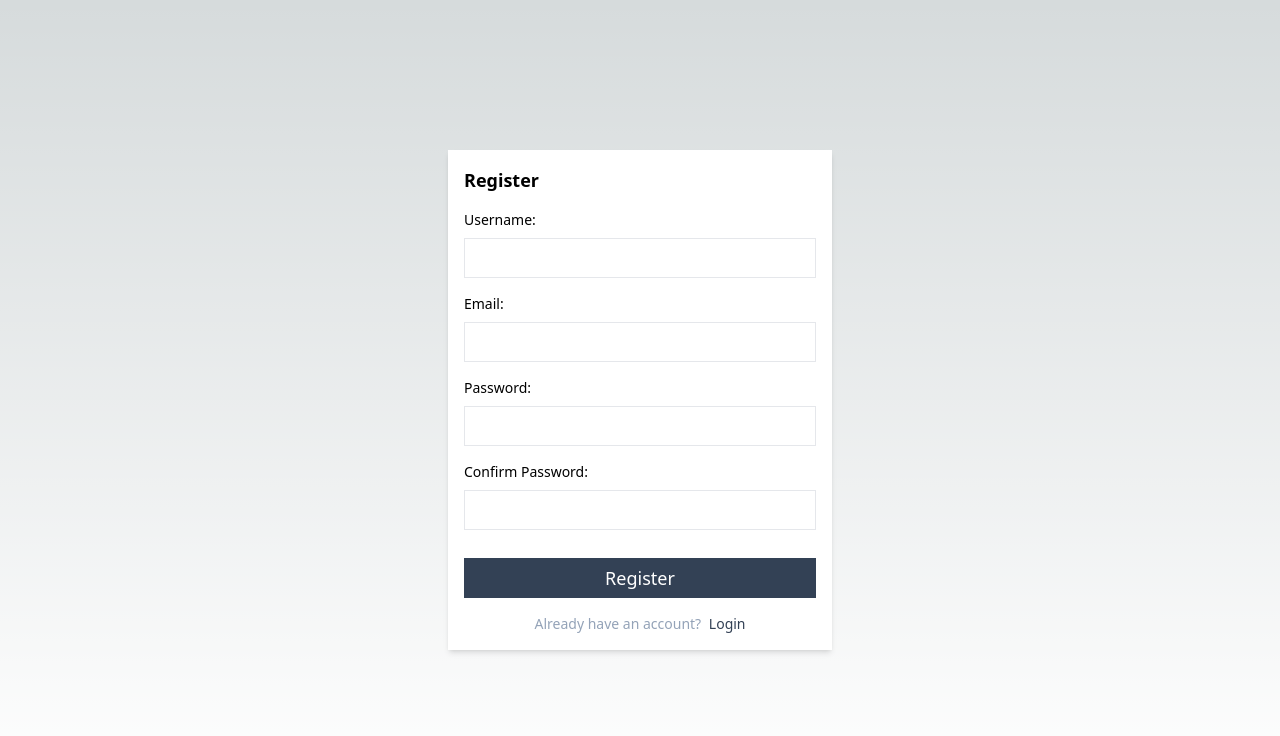
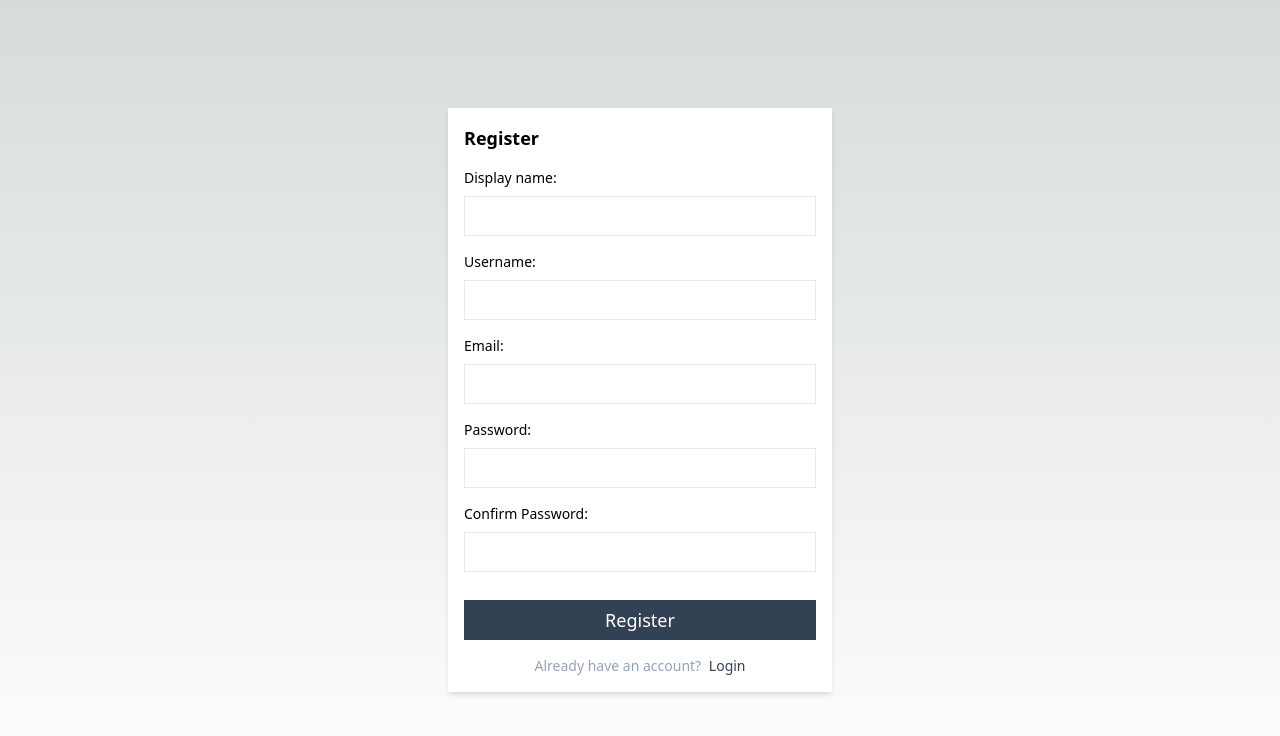
Before and after one commit to carolinavalladares/social-media-app-clone, a Next.js app: page /register in a window 1280 px wide. Shown: the top 736 px of the page. Built offline with nearby package versions, Linux system fonts and the light colour scheme.

Commit message:
fix register page

```diff
--- a/contexts/AuthContext.tsx
+++ b/contexts/AuthContext.tsx
@@ -94,12 +94,11 @@ export default function AuthContextProvider({ children }: Props) {
       }
     );
 
-    if (!register.ok) {
-      toast.error("user already exists");
-      return Router.push("/login");
+    const resp = await register.json();
+
+    if (resp.status !== 201) {
+      return toast.error(resp.message);
     }
-
-    console.log(register);
 
     Router.push("/login");
   }
--- a/pages/index.tsx
+++ b/pages/index.tsx
@@ -2,9 +2,14 @@ import Head from "next/head";
 import useAuth from "@/hooks/useAuth";
 import { GetServerSideProps } from "next";
 import { parseCookies } from "nookies";
+import { useEffect } from "react";
 
 export default function Home() {
   const { user, signOut } = useAuth();
+
+  useEffect(() => {
+    console.log(user);
+  }, []);
 
   const handleSignOut = () => {
     signOut();
--- /dev/null
+++ b/pages/profile.tsx
@@ -0,0 +1,3 @@
+export default function () {
+  return <div>Profile page</div>;
+}
--- a/pages/register.tsx
+++ b/pages/register.tsx
@@ -4,6 +4,7 @@ import { useForm, SubmitHandler } from "react-hook-form";
 import { toast } from "react-toastify";
 
 interface FormDataType {
+  displayName: string;
   username: string;
   email: string;
   password: string;
@@ -22,10 +23,9 @@ export default function Page() {
     if (data.password !== data.confirmPassword) {
       toast.error("Passwords don't match");
     } else {
-      console.log(data.password, data.confirmPassword);
-
       const values = {
         username: data.username,
+        displayName: data.displayName,
         email: data.email,
         password: data.password,
       };
@@ -41,6 +41,17 @@ export default function Page() {
         className="flex flex-col bg-white shadow-md p-4 w-full max-w-sm"
       >
         <h3 className="text-lg font-semibold mb-4 ">Register</h3>
+
+        <div className="flex flex-col mb-4">
+          <label className="mb-2 text-sm" htmlFor="displayName">
+            Display name:{" "}
+          </label>
+          <input
+            className="border px-2 h-10 text-lg"
+            type="text"
+            {...register("displayName", { required: true })}
+          />
+        </div>
 
         <div className="flex flex-col mb-4">
           <label className="mb-2 text-sm" htmlFor="username">
```
